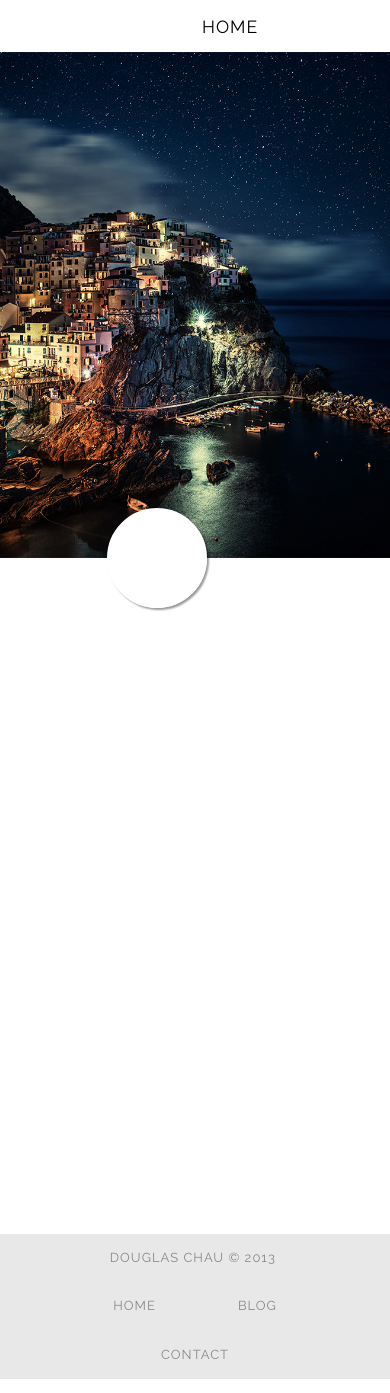
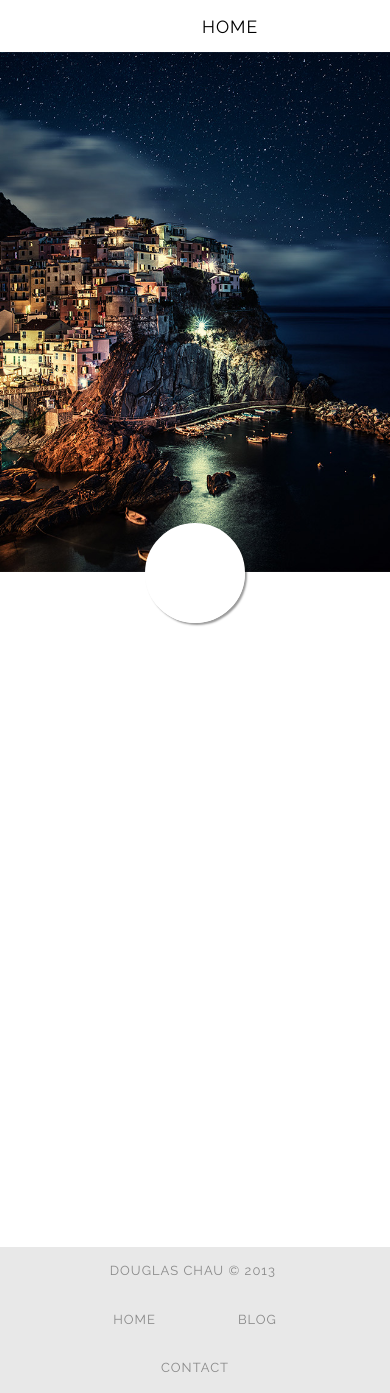
Before and after one commit to dogless/dougfolio, a Django app: page / in a window 390 px wide. Run offline with Django 3.2, Linux system fonts and the light colour scheme; some libraries are stand-ins or nearby versions.

Commit message:
fixes middle button responsive issue

```diff
--- a/dougfolio/static/custom/css/parallax.css
+++ b/dougfolio/static/custom/css/parallax.css
@@ -87,16 +87,16 @@ h3{
 .first{
 	background: url("/static/img/temp.jpg") 50% 0%;
 	background-size:cover;
-	height: 60%;
+	height: 40em;
 	width: 100%;
 }
 
-.first:after {
-	position: absolute;
-	bottom: -50px;
-	right: 47%;
+.second:after {
+	position: relative;
+	bottom: 75px;
 	z-index: 1;
-	display: block;
+	text-align: center;
+	display: inline-block;
 	border: 50px solid white;
 	-webkit-box-shadow: 2px 2px 2px rgba(0,0,0,0.4);
 	-moz-box-shadow: 2px 2px 2px rgba(0,0,0,0.4);
@@ -104,6 +104,7 @@ h3{
 	border-radius:50%;
 	content: '';
 }
+
 /*
 .first:before {
 	position: relative;
```
